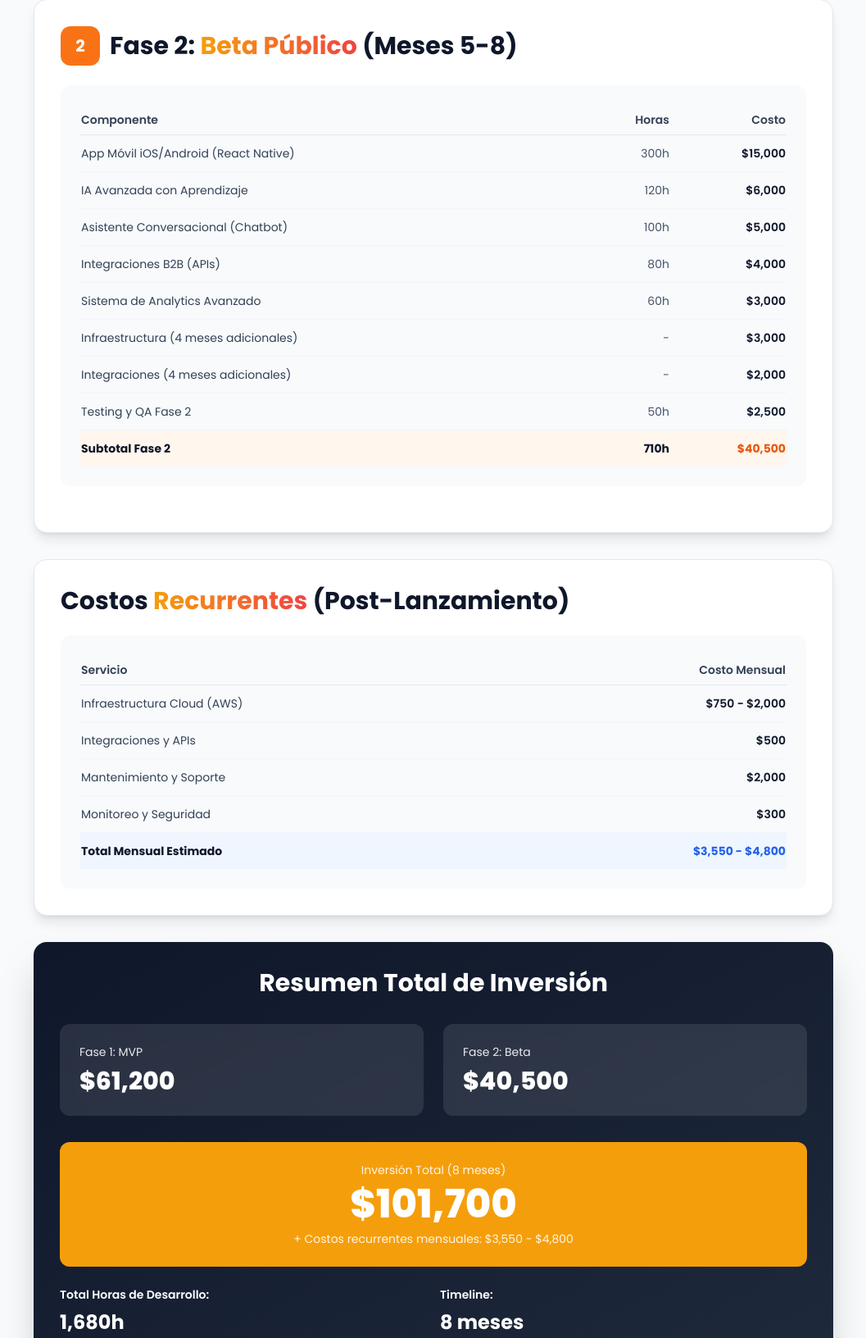
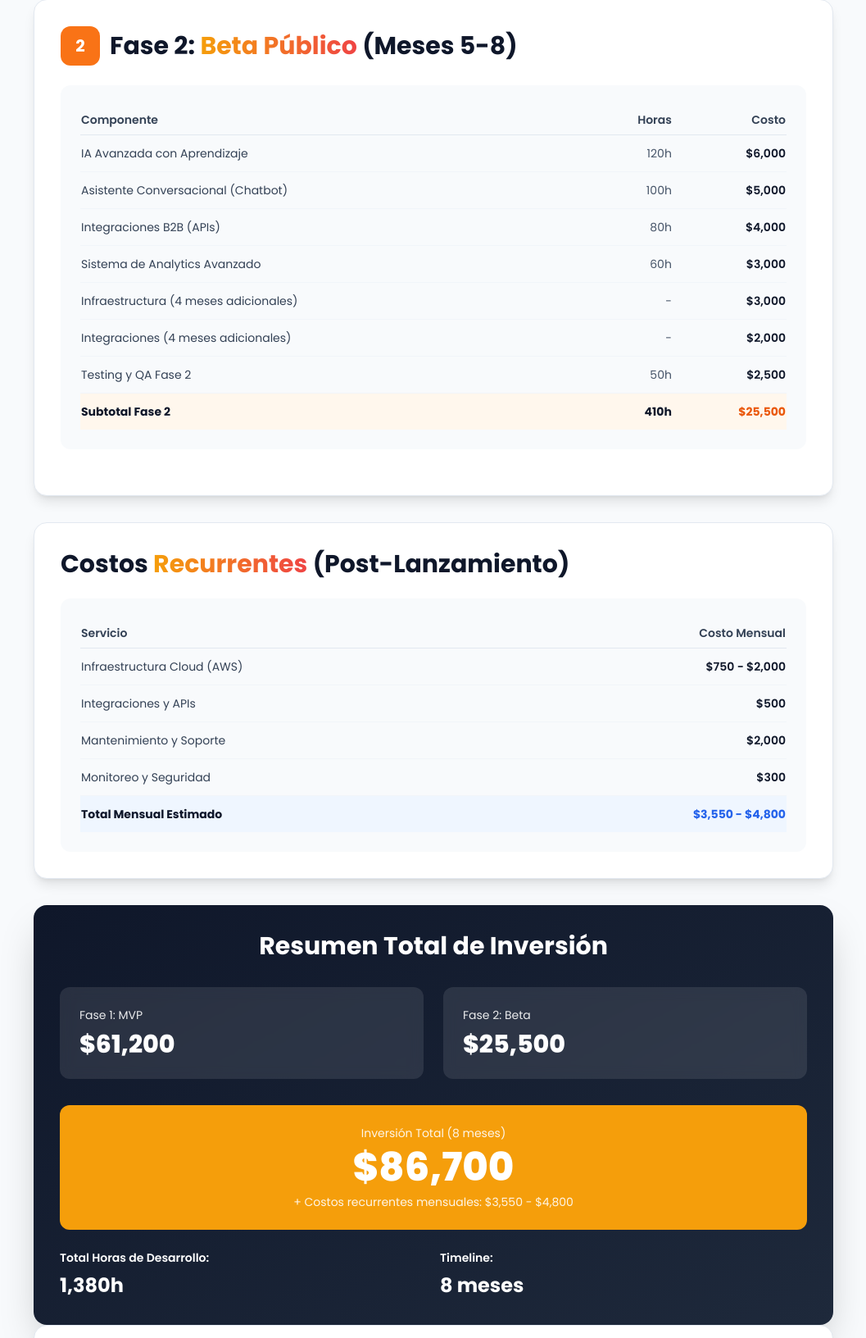
Before and after one commit to angeval25/CONNECTTRUCKS, a website: page cotizacion-plataforma.html in a window 1280 px wide. Shown: the part 2758-4390 px from the top of the page at 82% size, without its empty margins (111-1168 px from the left). Drawn offline with nearby package versions, Linux system fonts and the light colour scheme.

Commit message:
Remove mobile app iOS/Android from Phase 2, update totals

```diff
--- a/cotizacion-plataforma.html
+++ b/cotizacion-plataforma.html
@@ -352,11 +352,6 @@
                     </thead>
                     <tbody class="divide-y divide-slate-100">
                         <tr>
-                            <td class="py-3 text-sm text-slate-700">App Móvil iOS/Android (React Native)</td>
-                            <td class="py-3 text-sm text-right text-slate-600">300h</td>
-                            <td class="py-3 text-sm text-right font-semibold text-slate-900">$15,000</td>
-                        </tr>
-                        <tr>
                             <td class="py-3 text-sm text-slate-700">IA Avanzada con Aprendizaje</td>
                             <td class="py-3 text-sm text-right text-slate-600">120h</td>
                             <td class="py-3 text-sm text-right font-semibold text-slate-900">$6,000</td>
@@ -393,8 +388,8 @@
                         </tr>
                         <tr class="bg-orange-50">
                             <td class="py-3 text-sm font-bold text-slate-900">Subtotal Fase 2</td>
-                            <td class="py-3 text-sm text-right font-bold text-slate-900">710h</td>
-                            <td class="py-3 text-sm text-right font-bold text-orange-600">$40,500</td>
+                            <td class="py-3 text-sm text-right font-bold text-slate-900">410h</td>
+                            <td class="py-3 text-sm text-right font-bold text-orange-600">$25,500</td>
                         </tr>
                     </tbody>
                 </table>
@@ -450,18 +445,18 @@
                 </div>
                 <div class="bg-white/10 rounded-xl p-6 backdrop-blur">
                     <p class="text-sm opacity-90 mb-2">Fase 2: Beta</p>
-                    <p class="text-3xl font-extrabold">$40,500</p>
+                    <p class="text-3xl font-extrabold">$25,500</p>
                 </div>
             </div>
             <div class="bg-amber-500 rounded-xl p-6 text-center">
                 <p class="text-sm opacity-90 mb-2">Inversión Total (8 meses)</p>
-                <p class="text-5xl font-extrabold">$101,700</p>
+                <p class="text-5xl font-extrabold">$86,700</p>
                 <p class="text-sm mt-2 opacity-90">+ Costos recurrentes mensuales: $3,550 - $4,800</p>
             </div>
             <div class="mt-6 grid md:grid-cols-2 gap-4 text-sm">
                 <div>
                     <p class="font-semibold mb-2">Total Horas de Desarrollo:</p>
-                    <p class="text-2xl font-bold">1,680h</p>
+                    <p class="text-2xl font-bold">1,380h</p>
                 </div>
                 <div>
                     <p class="font-semibold mb-2">Timeline:</p>
```
